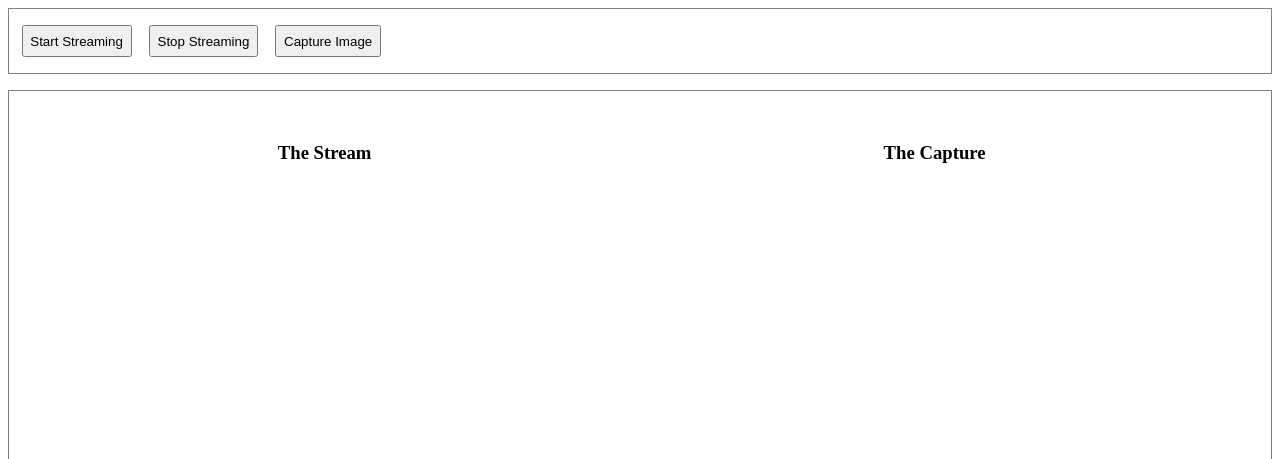
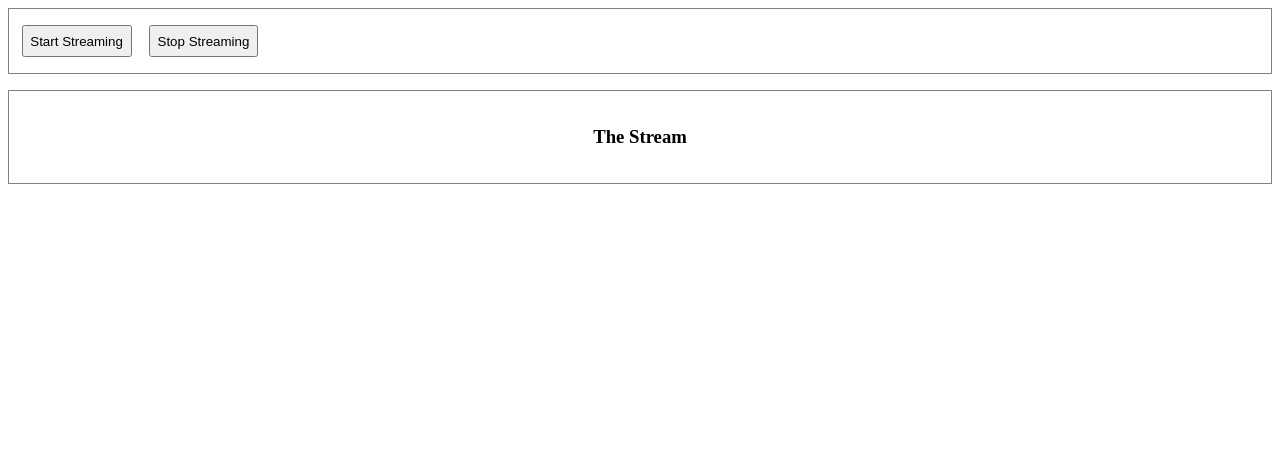
Before and after one commit to Path-17/webcamToAscii, a plain HTML site: page index.html in a window 1280 px wide. Shown: the top 459 px of the page. Drawn offline with Linux system fonts and the light colour scheme.

Commit message:
made it look nice

```diff
--- a/index.html
+++ b/index.html
@@ -12,18 +12,20 @@
     <div class="button-group">
         <button id="btn-start" type="button" class="button">Start Streaming</button>
         <button id="btn-stop" type="button" class="button">Stop Streaming</button>
-        <button id="btn-capture" type="button" class="button">Capture Image</button>
+        <button style="display: none;" id="btn-capture" type="button" class="button">Capture Image</button>
       </div>
 
       <div class="play-area">
         <div class="play-area-sub">
-          <h3>The Stream</h3>
-          <video id="stream" width="320" height="240"></video>
+          <video style="display: none;" id="stream" width="320" height="240"></video>
         </div>
         <div class="play-area-sub">
-          <h3>The Capture</h3>
+          <h3>The Stream</h3>
           <canvas id="capture" width="320" height="120"></canvas>
-          <div id="snapshot"></div>
+          <div class="snap" id="snapshot">
+            <p id="pAscii" class="ascii">
+            </p>
+          </div>
         </div>
       </div>
       <script>
@@ -137,10 +139,5 @@
                 }
             }
       </script>
-      <div class="ascii-container">
-          <p id="pAscii" class="ascii">
-
-          </p>
-      </div>
 </body>
 </html>
--- a/style.css
+++ b/style.css
@@ -9,23 +9,19 @@
     margin-right: 1em;
   }
 
+  .snap{
+    text-align: center;
+    width: fit-content;
+  }
+
   .play-area-sub {
-    width: 47%;
-    padding: 1em 1%;
-    display: inline-block;
     text-align: center;
   }
   .ascii{
-      font-size: 5px;
+      font-size: 3px;
       font-family: monospace;
   }
 
   #capture {
     display: none;
   }
-
-  #snapshot {
-    display: inline-block;
-    width: 320px;
-    height: 240px;
-  }
```
